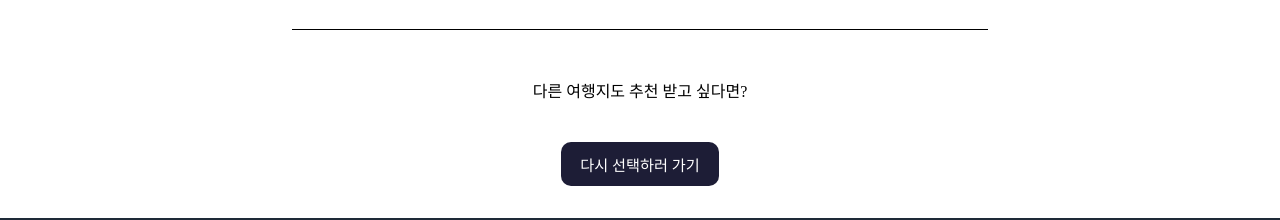
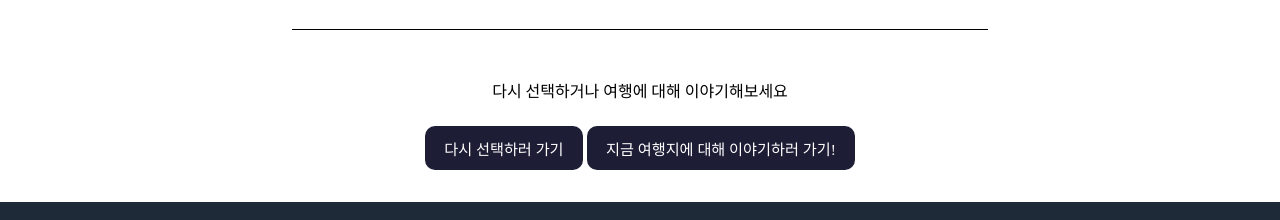
Before and after one commit to jungwonchae/TripNow, a plain HTML site: page pages/newyork.html in a window 1280 px wide. Shown: the part 2272-2492 px from the top of the page. Drawn offline with Linux system fonts and the light colour scheme; a web font is replaced by a local one.

Commit message:
버튼 수정

```diff
--- a/assets/css/style.css
+++ b/assets/css/style.css
@@ -180,6 +180,15 @@ h3 {
     text-align: center;
 }
 
+.reselect-box {
+    text-align: center;
+}
+
+.reselect-box p {
+    margin-bottom: 0rem;
+    text-align: center;
+  }
+
 /*  푸터  */
 .footer {
     background: #1E2A38;
--- a/pages/newyork.html
+++ b/pages/newyork.html
@@ -106,8 +106,9 @@
 
                     <!-- 선택하러가기 버튼 -->
                     <div class="reselect-box">
-                        <p>다른 여행지도 추천 받고 싶다면?</p>
+                        <p>다시 선택하거나 여행에 대해 이야기해보세요</p>
                         <a href="index.html" class="hero-btn"> 다시 선택하러 가기 </a>
+                        <a href="home.html" class="hero-btn"> 지금 여행지에 대해 이야기하러 가기! </a>
                     </div>
                 </section>
             </main>
```
Also changed, not shown: pages/result.html (+4 -3 lines).
